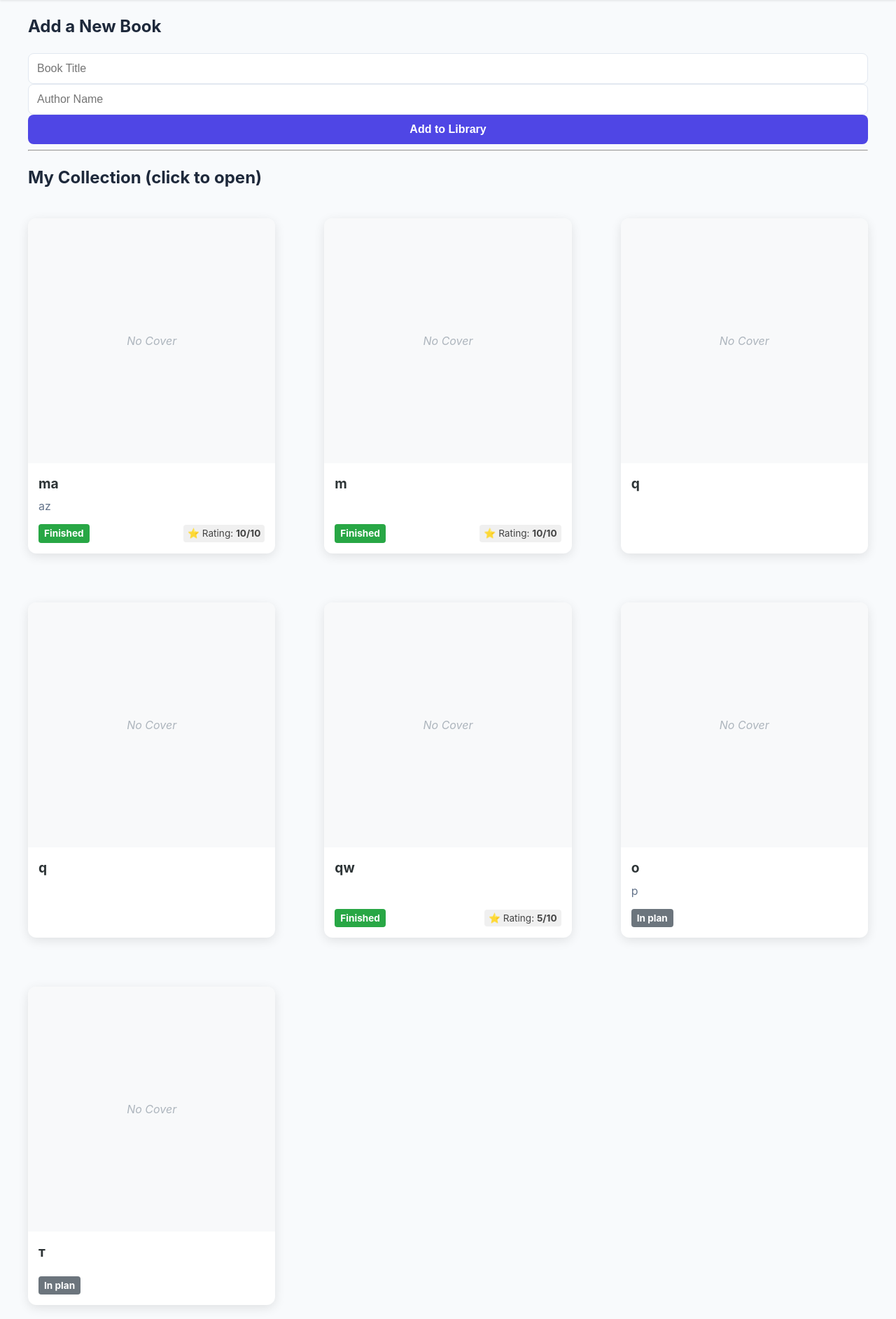
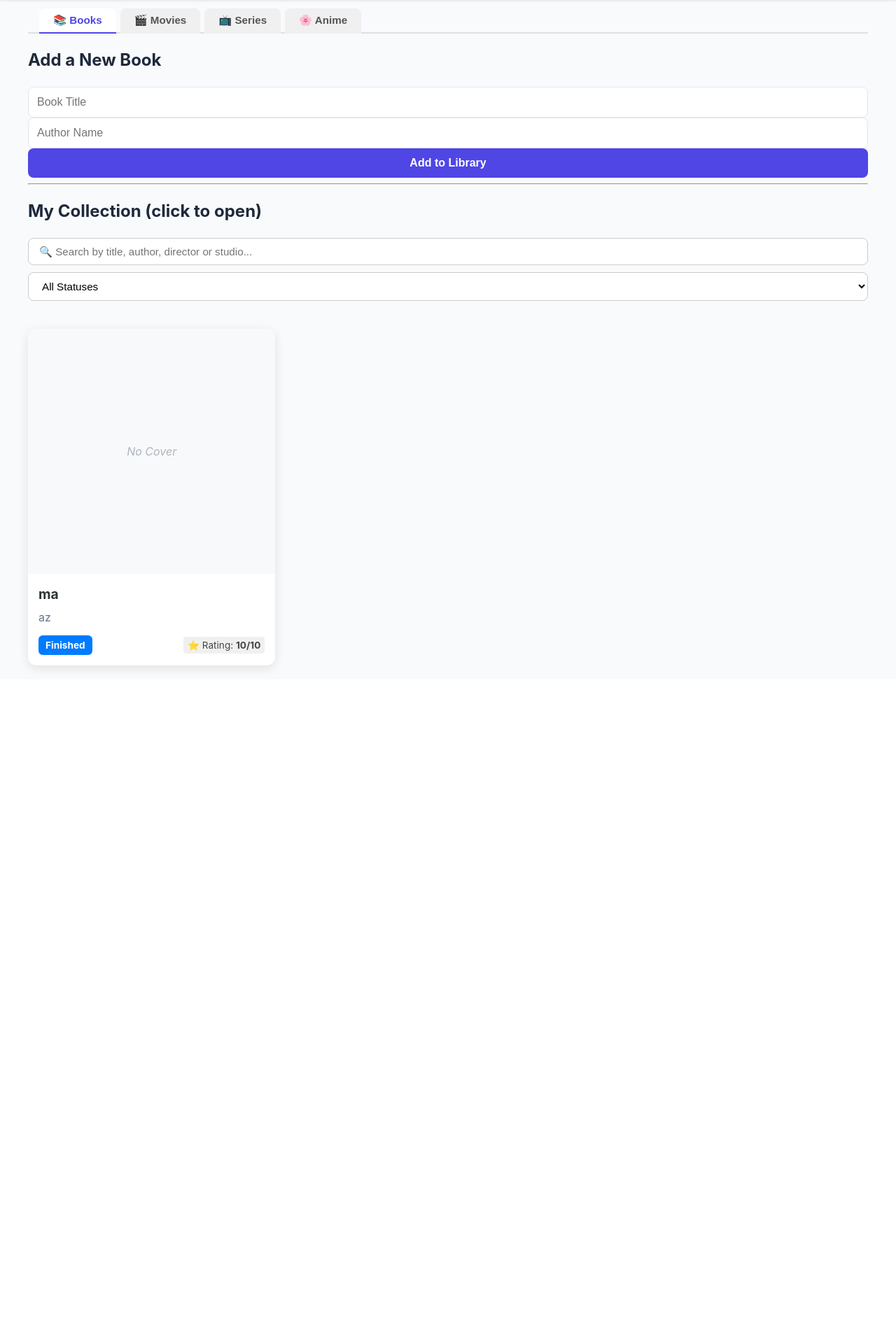
Before and after one commit to MaxGrabovyi/my-book-app, a Flask app: page / in a window 1280 px wide. Shown: the part 68-1953 px from the top of the page at 70% size. After the commit the page ends 1029 px from the top, so only its background shows below. Run offline with Flask 3, Linux system fonts and the light colour scheme; a user stored in the database is signed in; data comes from the database, SQL or seed files in the repository; both versions use the stored data as it was after the commit.

Commit message:
add movie serial and anime fix some problem and give search

```diff
--- a/app.py
+++ b/app.py
@@ -54,16 +54,20 @@
     last_seen = db.Column(db.DateTime, default=db.func.now())
 
 
+# MEDIA_TYPE: 'book' | 'movie' | 'series' | 'anime'
 class Book(db.Model):
     __table_args__ = {'extend_existing': True}
     id = db.Column(db.Integer, primary_key=True)
     title = db.Column(db.String(200), nullable=False)
-    author = db.Column(db.String(200))
+    author = db.Column(db.String(200))          # author / director / studio
     status = db.Column(db.String(50), default='In plan')
     image_url = db.Column(db.String(500), default='')
     description = db.Column(db.Text, default='')
-    current_page = db.Column(db.Integer, default=0)
+    current_page = db.Column(db.Integer, default=0)   # page / episode / episode
     rating = db.Column(db.Integer, default=0)
+    media_type = db.Column(db.String(20), default='book')  # NEW FIELD
+    # For series/anime: track current season
+    current_season = db.Column(db.Integer, default=1)       # NEW FIELD
 
     user_id = db.Column(db.Integer, db.ForeignKey('user.id'), nullable=False)
 
@@ -84,8 +88,6 @@
 def api_admin_panel():
     users = User.query.all()
     return render_template('admin.html', users=users)
-
-
 
 
 local_tz = pytz.timezone('Europe/Warsaw')
@@ -230,6 +232,10 @@
     return redirect(url_for('index'))
 
 
+# ── Media endpoints ────────────────────────────────────────────────────────────
+# GET  /api/books?type=book|movie|series|anime  → filtered list
+# POST /api/books                               → create (media_type in body)
+
 @app.route('/api/books', methods=['GET', 'POST'])
 @login_required
 def handle_books():
@@ -246,19 +252,23 @@
                 description='',
                 image_url='',
                 current_page=0,
-                rating=0
+                current_season=1,
+                rating=0,
+                media_type=data.get('media_type', 'book'),
             )
             db.session.add(new_book)
             db.session.commit()
-            return jsonify({'id': new_book.id, 'message': 'Book added!'}), 201
+            return jsonify({'id': new_book.id, 'message': 'Item added!'}), 201
         except Exception as e:
             return jsonify({'error': str(e)}), 500
 
-    books = Book.query.filter_by(user_id=current_user.id).all()
+    media_type = request.args.get('type', 'book')
+    books = Book.query.filter_by(user_id=current_user.id, media_type=media_type).all()
     return jsonify([{
         'id': b.id, 'title': b.title, 'author': b.author, 'status': b.status,
         'image_url': b.image_url, 'description': b.description,
-        'current_page': b.current_page, 'rating': b.rating
+        'current_page': b.current_page, 'current_season': b.current_season,
+        'rating': b.rating, 'media_type': b.media_type
     } for b in books])
 
 
@@ -273,7 +283,8 @@
         return jsonify({
             'id': book.id, 'title': book.title, 'author': book.author, 'status': book.status,
             'image_url': book.image_url, 'description': book.description,
-            'current_page': book.current_page, 'rating': book.rating
+            'current_page': book.current_page, 'current_season': book.current_season,
+            'rating': book.rating, 'media_type': book.media_type
         })
 
     if request.method == 'DELETE':
@@ -286,6 +297,7 @@
     book.image_url = data.get('image_url', book.image_url)
     book.description = data.get('description', book.description)
     book.current_page = data.get('current_page', book.current_page)
+    book.current_season = data.get('current_season', book.current_season)
     book.rating = data.get('rating', book.rating)
 
     db.session.commit()
--- a/static/js/main.js
+++ b/static/js/main.js
@@ -1,80 +1,212 @@
+// 🟢 State ---------------------------------------------------------------------
+let currentTab = 'book'; // 'book' | 'movie' | 'series' | 'anime'
+let currentCollectionData = []; // Глобальний масив для збереження поточної вкладки медіа
+
+// 🟢 Tab switching --------------------------------------------------------------
+function switchTab(tab) {
+    currentTab = tab;
+
+    // Скидаємо значення пошуку та фільтру при переході на іншу вкладку
+    const searchInput = document.getElementById('search-input');
+    const statusFilter = document.getElementById('status-filter');
+    if (searchInput) searchInput.value = '';
+    if (statusFilter) statusFilter.value = 'all';
+
+    // Update active tab style
+    document.querySelectorAll('.media-tab').forEach(btn => {
+        btn.classList.toggle('active', btn.dataset.tab === tab);
+    });
+
+    // Update add-form labels
+    updateAddForm(tab);
+
+    // Reload list for this tab
+    loadBooks();
+}
+
+function updateAddForm(tab) {
+    const authorInput = document.getElementById('book-author');
+    const mainHeader = document.getElementById('form-main-header');
+    const titleInput = document.getElementById('book-title');
+
+    const labels = {
+        book:   { title: 'Book Title',   author: 'Author Name',         header: 'Add a New Book' },
+        movie:  { title: 'Movie Title',  author: 'Director Name',       header: 'Add a New Movie' },
+        series: { title: 'Series Title', author: 'Studio / Creator',    header: 'Add a New Series' },
+        anime:  { title: 'Anime Title',  author: 'Studio Name',         header: 'Add a New Anime' },
+    };
+
+    const l = labels[tab] || labels.book;
+    if (titleInput)  titleInput.placeholder = l.title;
+    if (authorInput) authorInput.placeholder = l.author;
+    if (mainHeader)  mainHeader.textContent = l.header;
+}
+
+// 🟢 Load list ------------------------------------------------------------------
 async function loadBooks() {
     try {
-        const response = await fetch('/api/books');
+        const response = await fetch(`/api/books?type=${currentTab}`);
         if (response.status === 401) return;
 
-        const books = await response.json();
+        // Зберігаємо завантажені дані у масив і викликаємо локальний рендеринг з фільтрацією
+        currentCollectionData = await response.json();
+        filterCollection();
+
+    } catch (error) {
+        console.error("Error loading items:", error);
+    }
+}
+
+// 🟢 Живий фільтр та рендеринг карток -------------------------------------------
+function filterCollection() {
     const list = document.getElementById('book-list');
+    if (!list) return;
     list.innerHTML = '';
 
-        if (books.length === 0) {
-            list.innerHTML = '<p style="text-align:center">No books yet.</p>';
+    const searchQuery = document.getElementById('search-input')?.value.toLowerCase().trim() || '';
+    const statusFilter = document.getElementById('status-filter')?.value || 'all';
+
+    // Відфільтровуємо збережену колекцію
+    const filteredBooks = currentCollectionData.filter(book => {
+        const matchesSearch = book.title.toLowerCase().includes(searchQuery) ||
+                              (book.author && book.author.toLowerCase().includes(searchQuery));
+
+        let matchesStatus = true;
+        if (statusFilter !== 'all') {
+            if (statusFilter === 'Active') {
+                matchesStatus = (book.status === 'Reading' || book.status === 'Watching');
+            } else {
+                matchesStatus = (book.status === statusFilter);
+            }
+        }
+        return matchesSearch && matchesStatus;
+    });
+
+    // Якщо нічого не знайдено з такими фільтрами
+    if (filteredBooks.length === 0) {
+        const emptyLabels = {
+            book:   'No books found.',
+            movie:  'No movies found.',
+            series: 'No series found.',
+            anime:  'No anime found.',
+        };
+        list.innerHTML = `<p style="text-align:center; color: #888; width: 100%; margin-top: 15px;">${searchQuery || statusFilter !== 'all' ? 'No items match your filters.' : emptyLabels[currentTab]}</p>`;
         return;
     }
 
-        books.forEach(book => {
+    // Створюємо картки
+    filteredBooks.forEach(book => {
         const card = document.createElement('div');
         card.className = 'book-card';
         card.onclick = () => openBookDetails(book.id);
 
         let extraInfo = '';
-            if (book.status === 'Reading') {
+
+        if (book.status === 'Reading' || book.status === 'Watching') {
+            if (currentTab === 'book') {
                 extraInfo = `<div class="info-line">📖 Page: <strong>${book.current_page || 0}</strong></div>`;
+            } else if (currentTab === 'series' || currentTab === 'anime') {
+                extraInfo = `
+                    <div class="info-line">🎬 Season: <strong>${book.current_season || 1}</strong></div>
+                    <div class="info-line">🎞️ Episode: <strong>${book.current_page || 0}</strong></div>`;
+            } else if (currentTab === 'movie') {
+                const totalMinutes = book.current_page || 0;
+                const hours = Math.floor(totalMinutes / 60);
+                const mins = totalMinutes % 60;
+                const timeString = hours > 0 ? `${hours}h ${mins}m` : `${mins}m`;
+                extraInfo = `<div class="info-line">⏱️ Time: <strong>${timeString}</strong></div>`;
+            }
         } else if (book.status === 'Finished') {
             extraInfo = `<div class="info-line">⭐ Rating: <strong>${book.rating || 0}/10</strong></div>`;
+        } else {
+            extraInfo = `<div class="info-line" style="color: #888;">⏳ Waiting</div>`;
         }
+
+        const statusClass = book.status.replace(/\s+/g, '-').toLowerCase();
 
         card.innerHTML = `
             ${book.image_url ? `<img src="${book.image_url}" class="card-img">` : '<div class="no-img">No Cover</div>'}
             <div class="card-content">
                 <h3>${book.title}</h3>
                 <p class="author">${book.author}</p>
-                    <div class="status-row">
-                        <span class="status-badge status-${book.status.replace(/\s+/g, '-').toLowerCase()}">${book.status}</span>
-                        ${extraInfo}
+                <div class="status-row" style="display: flex; justify-content: space-between; align-items: center; margin-top: 10px; width: 100%;">
+                    <span class="status-badge status-${statusClass}" style="background-color: #007bff; color: white; padding: 4px 10px; border-radius: 6px; font-size: 0.85rem; font-weight: bold; display: inline-block;">
+                        ${book.status}
+                    </span>
+                    <div class="extra-info-container">${extraInfo}</div>
                 </div>
             </div>
         `;
         list.appendChild(card);
     });
-    } catch (error) {
-        console.error("Error loading books:", error);
 }
-}
-
+// 🟢 Open details modal ---------------------------------------------------------
 async function openBookDetails(id) {
     const res = await fetch(`/api/books/${id}`);
     const book = await res.json();
+    const tab = book.media_type || 'book';
 
     const modal = document.getElementById('book-modal');
-    const body = document.getElementById('modal-body');
+    const body  = document.getElementById('modal-body');
+
+    const isMedia = (tab === 'movie' || tab === 'series' || tab === 'anime');
+    const statusOptions = isMedia
+        ? ['In plan', 'Watching', 'Finished']
+        : ['In plan', 'Reading',  'Finished'];
+    const currentStatus = book.status;
+
+    const statusHTML = statusOptions.map(s =>
+        `<option value="${s}" ${currentStatus === s ? 'selected' : ''}>${s}</option>`
+    ).join('');
+
+    // Налаштування міток прогресу залежно від типу медіа
+    let progressLabel = 'Current Page (max 999)';
+    let progressMax = 999;
+
+    if (tab === 'series' || tab === 'anime') {
+        progressLabel = 'Current Episode';
+    } else if (tab === 'movie') {
+        progressLabel = 'Time Stopped (Total Minutes)';
+    }
+
+    const authorLabel = tab === 'book' ? 'Author' : tab === 'movie' ? 'Director' : 'Studio / Creator';
+
+    const watchingStatus = isMedia ? 'Watching' : 'Reading';
+    const showProgress = currentStatus === watchingStatus;
+    const showSeason   = (tab === 'series' || tab === 'anime') && showProgress;
 
     body.innerHTML = `
         <h2>${book.title}</h2>
-        <p><strong>Author:</strong> ${book.author}</p>
+        <p><strong>${authorLabel}:</strong> ${book.author}</p>
 
         <label>Cover Image URL:</label>
         <input type="text" id="edit-image" value="${book.image_url || ''}" placeholder="http://...">
 
-        <label>Description/Notes:</label>
+        <label>Description / Notes:</label>
         <textarea id="edit-desc" rows="4">${book.description || ''}</textarea>
 
         <label>Status:</label>
-        <select id="edit-status" onchange="toggleFields(this.value)">
-            <option value="In plan" ${book.status === 'In plan' ? 'selected' : ''}>In plan</option>
-            <option value="Reading" ${book.status === 'Reading' ? 'selected' : ''}>Reading</option>
-            <option value="Finished" ${book.status === 'Finished' ? 'selected' : ''}>Finished</option>
+        <select id="edit-status" onchange="toggleFields(this.value, '${tab}')">
+            ${statusHTML}
         </select>
 
-        <div id="page-field" style="display: ${book.status === 'Reading' ? 'block' : 'none'}">
-            <label>Current Page (max 300):</label>
+        ${(tab === 'series' || tab === 'anime') ? `
+        <div id="season-field" style="display: ${showSeason ? 'block' : 'none'}">
+            <label>Current Season:</label>
+            <input type="number" id="edit-season" min="1" max="99" value="${book.current_season || 1}"
+                   oninput="if(this.value < 1) this.value = 1; if(this.value > 99) this.value = 99;">
+        </div>` : ''}
+
+        <div id="page-field" style="display: ${showProgress ? 'block' : 'none'}">
+            <label id="dynamic-progress-label">${progressLabel}:</label>
             <input type="number" id="edit-page"
-                    min="0" max="300"
+                    min="0" max="${progressMax}"
                     value="${book.current_page || 0}"
-                    oninput="if(this.value > 300) this.value = 300;">
+                    oninput="if(this.value > ${progressMax}) this.value = ${progressMax};">
+            ${tab === 'movie' ? `<small style="color: #888; display:block; margin-top:4px;">Tip: 1h 30m = 90 mins</small>` : ''}
         </div>
 
-        <div id="rating-field" style="display: ${book.status === 'Finished' ? 'block' : 'none'}">
+        <div id="rating-field" style="display: ${currentStatus === 'Finished' ? 'block' : 'none'}">
             <label>Rating (1-10):</label>
             <input type="number" id="edit-rating"
                    min="0" max="10"
@@ -83,25 +215,47 @@
         </div>
 
         <div style="margin-top:20px;">
-            <button class="save-btn" onclick="saveDetails(${book.id})">Save Changes</button>
-            <button class="delete-btn" onclick="deleteBook(${book.id}); closeModal();">Delete Book</button>
+            <button class="save-btn" onclick="saveDetails(${book.id}, '${tab}')">Save Changes</button>
+            <button class="delete-btn" onclick="deleteBook(${book.id}); closeModal();">Delete</button>
         </div>
     `;
     modal.style.display = "flex";
 }
 
-function toggleFields(status) {
-    document.getElementById('page-field').style.display = (status === 'Reading') ? 'block' : 'none';
-    document.getElementById('rating-field').style.display = (status === 'Finished') ? 'block' : 'none';
+// 🟢 Toggle fields when status changes ----------------------------------------
+function toggleFields(status, tab) {
+    const isMedia = (tab === 'movie' || tab === 'series' || tab === 'anime');
+    const watchingStatus = isMedia ? 'Watching' : 'Reading';
+    const isWatching = status === watchingStatus;
+    const isFinished = status === 'Finished';
+
+    const pageField   = document.getElementById('page-field');
+    const ratingField = document.getElementById('rating-field');
+    const seasonField = document.getElementById('season-field');
+    const labelField  = document.getElementById('dynamic-progress-label');
+
+    if (pageField)   pageField.style.display   = isWatching ? 'block' : 'none';
+    if (ratingField) ratingField.style.display = isFinished  ? 'block' : 'none';
+    if (seasonField) seasonField.style.display = (isWatching && (tab === 'series' || tab === 'anime')) ? 'block' : 'none';
+
+    // Динамічно змінюємо текст лейблу при зміні статусів у відкритому модальному вікні
+    if (labelField) {
+        if (tab === 'movie') labelField.textContent = 'Time Stopped (Total Minutes):';
+        else if (tab === 'series' || tab === 'anime') labelField.textContent = 'Current Episode:';
+        else labelField.textContent = 'Current Page (max 999):';
+    }
 }
 
-async function saveDetails(id) {
+// 🟢 Save changes ---------------------------------------------------------------
+async function saveDetails(id, tab) {
+    const seasonEl = document.getElementById('edit-season');
     const data = {
-        image_url: document.getElementById('edit-image').value,
-        description: document.getElementById('edit-desc').value,
-        status: document.getElementById('edit-status').value,
-        current_page: document.getElementById('edit-page').value,
-        rating: document.getElementById('edit-rating').value
+        image_url:      document.getElementById('edit-image').value,
+        description:    document.getElementById('edit-desc').value,
+        status:         document.getElementById('edit-status').value,
+        current_page:   document.getElementById('edit-page')?.value   || 0,
+        rating:         document.getElementById('edit-rating')?.value || 0,
+        current_season: seasonEl ? (seasonEl.value || 1) : 1,
     };
 
     await fetch(`/api/books/${id}`, {
@@ -118,6 +272,7 @@
     document.getElementById('book-modal').style.display = "none";
 }
 
+// 🟢 Update status inline -------------------------------------------------------
 async function updateStatus(id, newStatus) {
     try {
         const response = await fetch(`/api/books/${id}`, {
@@ -129,6 +284,7 @@
     } catch (error) { console.error("Update error:", error); }
 }
 
+// 🟢 Delete ---------------------------------------------------------------------
 let bookToDelete = null;
 
 async function deleteBook(id) {
@@ -144,13 +300,12 @@
             });
 
             if (response.ok) {
-                showFlashMessage("Book deleted successfully!", "success");
-
+                showFlashMessage("Deleted successfully!", "success");
                 closeConfirm();
                 closeModal();
                 loadBooks();
             } else {
-                showFlashMessage("Error: Could not delete book.", "error");
+                showFlashMessage("Error: Could not delete.", "error");
             }
         } catch (error) {
             console.error("Delete error:", error);
@@ -164,9 +319,10 @@
     bookToDelete = null;
 }
 
+// 🟢 Flash message --------------------------------------------------------------
 function showFlashMessage(text, type) {
     const container = document.getElementById('alert-container');
-    const alertDiv = document.createElement('div');
+    const alertDiv  = document.createElement('div');
 
     alertDiv.style.cssText = `
         background-color: #ff7675;
@@ -180,7 +336,6 @@
         transition: opacity 0.5s ease;
     `;
     alertDiv.innerText = text;
-
     container.appendChild(alertDiv);
 
     setTimeout(() => {
@@ -189,11 +344,12 @@
     }, 3000);
 }
 
+// 🟢 Add item -------------------------------------------------------------------
 async function addBook() {
-    const titleEl = document.getElementById('book-title');
+    const titleEl  = document.getElementById('book-title');
     const authorEl = document.getElementById('book-author');
 
-    const title = titleEl.value.trim();
+    const title  = titleEl.value.trim();
     const author = authorEl.value.trim();
 
     if (!title) {
@@ -206,8 +362,9 @@
             method: 'POST',
             headers: { 'Content-Type': 'application/json' },
             body: JSON.stringify({
-                title: title,
-                author: author
+                title:      title,
+                author:     author,
+                media_type: currentTab,   // send current tab as media_type
             })
         });
 
@@ -217,7 +374,7 @@
         }
 
         if (response.ok) {
-            titleEl.value = '';
+            titleEl.value  = '';
             authorEl.value = '';
             loadBooks();
         } else {
@@ -229,5 +386,7 @@
     }
 }
 
-
-document.addEventListener("DOMContentLoaded", loadBooks);
+// 🟢 Init -----------------------------------------------------------------------
+document.addEventListener("DOMContentLoaded", () => {
+    switchTab('book');
+});
--- a/templates/index.html
+++ b/templates/index.html
@@ -1,7 +1,14 @@
 {% extends "base.html" %}
 {% block content %}
 <div class="main-container">
-    <h2>Add a New Book</h2>
+    <div class="media-tabs-bar">
+        <button class="media-tab active" data-tab="book"   onclick="switchTab('book')">📚 Books</button>
+        <button class="media-tab"        data-tab="movie"  onclick="switchTab('movie')">🎬 Movies</button>
+        <button class="media-tab"        data-tab="series" onclick="switchTab('series')">📺 Series</button>
+        <button class="media-tab"        data-tab="anime"  onclick="switchTab('anime')">🌸 Anime</button>
+    </div>
+
+    <h2 id="form-main-header">Add a New Book</h2>
     <div class="add-book-form">
         <input type="text" id="book-title" placeholder="Book Title" required>
         <input type="text" id="book-author" placeholder="Author Name">
@@ -9,7 +16,20 @@
     </div>
 
     <hr>
+
     <h2>My Collection (click to open)</h2>
+
+    <div class="search-filter-bar" style="display: flex; gap: 10px; margin-bottom: 20px; flex-wrap: wrap; width: 100%;">
+        <input type="text" id="search-input" placeholder="🔍 Search by title, author, director or studio..." oninput="filterCollection()" style="flex: 1; min-width: 200px; padding: 10px 15px; border: 1px solid #ccc; border-radius: 8px; font-size: 0.95rem;">
+
+        <select id="status-filter" onchange="filterCollection()" style="padding: 10px 15px; border: 1px solid #ccc; border-radius: 8px; font-size: 0.95rem; background: white; cursor: pointer; min-width: 160px;">
+            <option value="all">All Statuses</option>
+            <option value="In plan">In plan</option>
+            <option value="Active">Reading / Watching</option>
+            <option value="Finished">Finished</option>
+        </select>
+    </div>
+
     <div id="alert-container" style="position: fixed; top: 20px; left: 50%; transform: translateX(-50%); z-index: 3000; width: 90%; max-width: 400px;"></div>
 
     <div id="book-list" class="book-grid"></div>
@@ -34,6 +54,42 @@
 </div>
 
 <style>
+    /* Стилі для медіа-вкладок (Media Tabs) */
+    .media-tabs-bar {
+        display: flex;
+        gap: 6px;
+        padding: 12px 16px 0;
+        border-bottom: 2px solid #e0e0e0;
+        flex-wrap: wrap;
+        margin-bottom: 20px;
+    }
+
+    .media-tab {
+        padding: 8px 20px;
+        border: none;
+        border-radius: 8px 8px 0 0;
+        background: #f0f0f0;
+        color: #555;
+        font-size: 0.95rem;
+        font-weight: 600;
+        cursor: pointer;
+        transition: background 0.2s, color 0.2s;
+        border-bottom: 2px solid transparent;
+        margin-bottom: -2px;
+    }
+
+    .media-tab:hover {
+        background: #e0e0e0;
+        color: #222;
+    }
+
+    .media-tab.active {
+        background: #fff;
+        color: #4e46e5;
+        border-color: #4e46e5;
+    }
+
+    /* Модальні вікна та сповіщення */
     .alert-box {
         animation: slideDown 0.4s ease-out;
     }
```
Also changed, not shown: migrate.py (added, +28 -0 lines), templates/tabs_snippet.html (added, +64 -0 lines), instance/database.db. Lines whose indentation alone changed are shown as unchanged.
